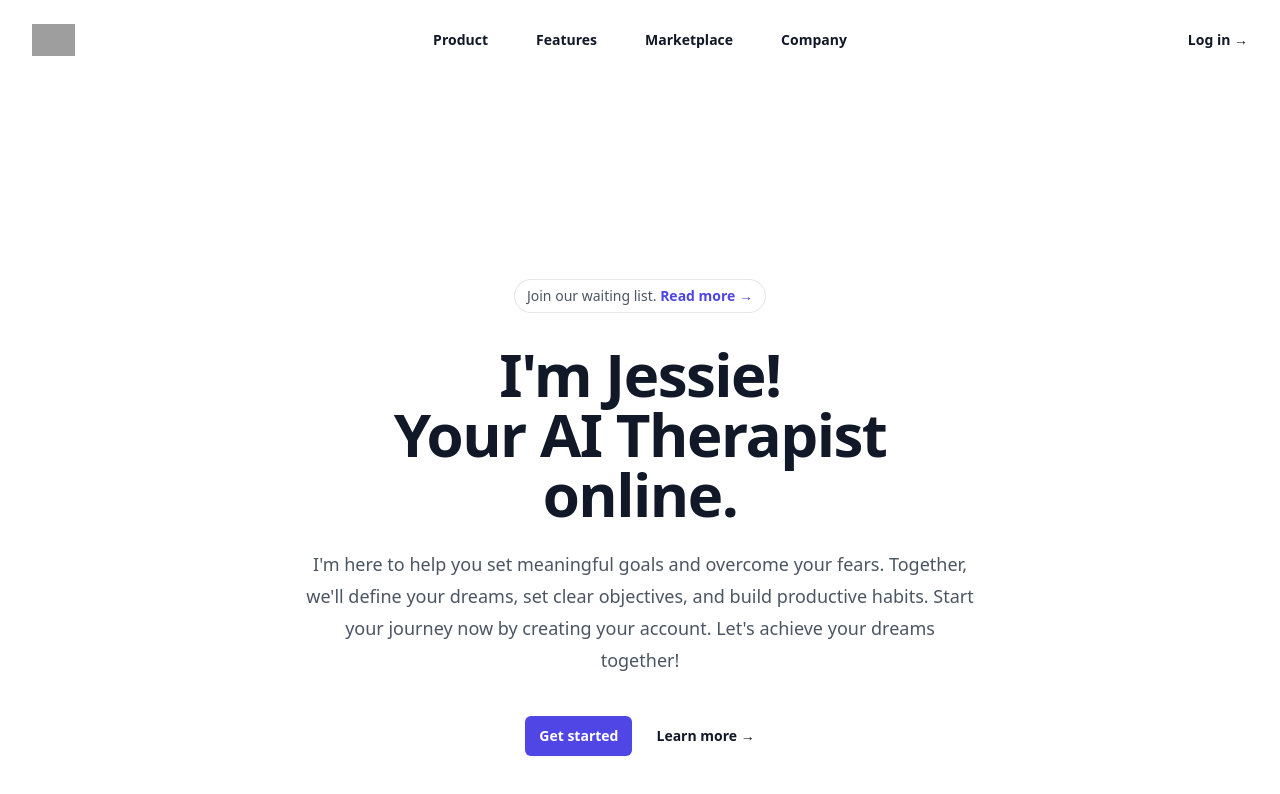
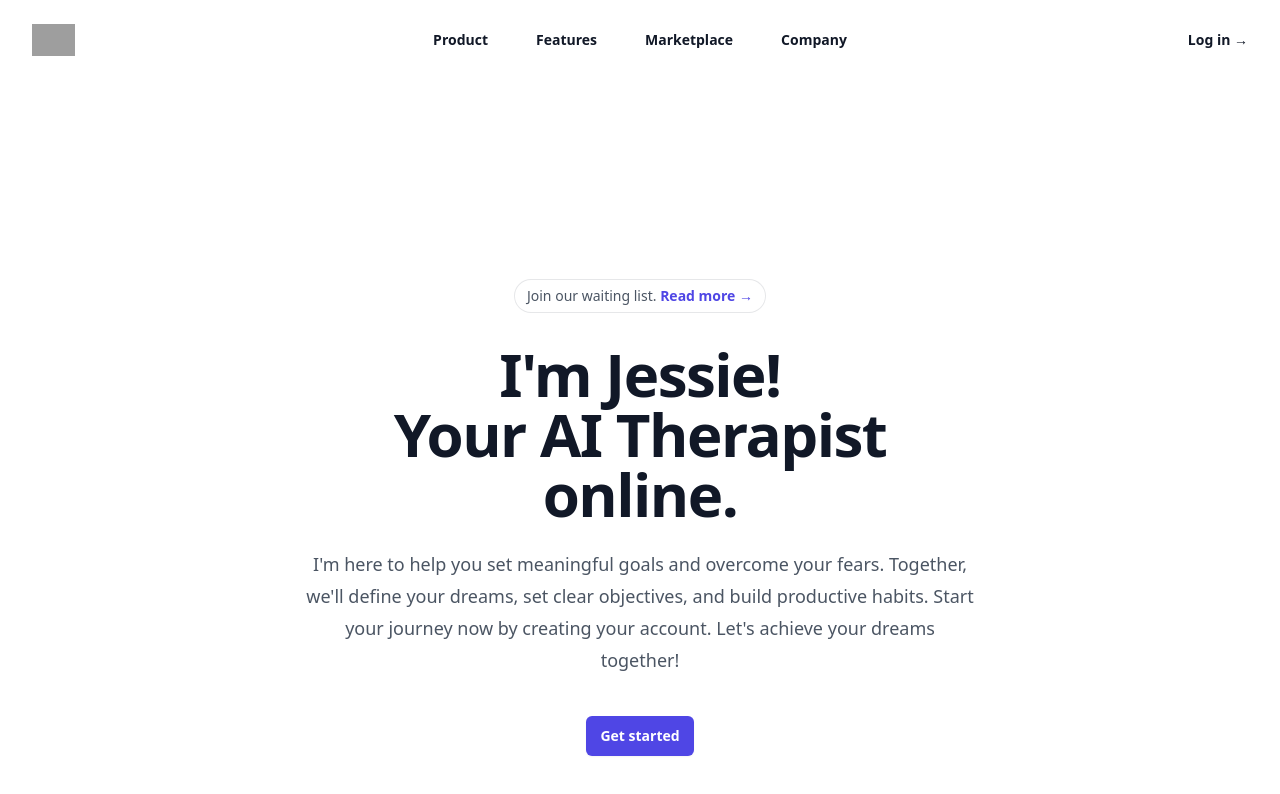
Before and after one commit to wmamedio/jessieaitherapist, a SvelteKit app in the folder my-svelte-app/: page / in a window 1280 px wide. Shown: the top 794 px of the page. Built offline with nearby package versions, Linux system fonts and the light colour scheme; grey boxes are pictures that could not be loaded.

Commit message:
Added Stripe payment link

```diff
--- a/my-svelte-app/src/routes/+page.svelte
+++ b/my-svelte-app/src/routes/+page.svelte
@@ -116,8 +116,8 @@
             <h1 class="text-4xl font-bold tracking-tight text-gray-900 sm:text-6xl">I'm Jessie!<br/>Your AI Therapist online.</h1>
             <p class="mt-6 text-lg leading-8 text-gray-600">I'm here to help you set meaningful goals and overcome your fears. Together, we'll define your dreams, set clear objectives, and build productive habits. Start your journey now by creating your account. Let's achieve your dreams together!</p>
             <div class="mt-10 flex items-center justify-center gap-x-6">
-                <a href="/blog" class="rounded-md bg-indigo-600 px-3.5 py-2.5 text-sm font-semibold text-white shadow-sm hover:bg-indigo-500 focus-visible:outline focus-visible:outline-2 focus-visible:outline-offset-2 focus-visible:outline-indigo-600">Get started</a>
-                <a href="/blog" class="text-sm font-semibold leading-6 text-gray-900">Learn more <span aria-hidden="true">→</span></a>
+                <a href="https://buy.stripe.com/aEUbMB1vC5m73UA4gg" class="rounded-md bg-indigo-600 px-3.5 py-2.5 text-sm font-semibold text-white shadow-sm hover:bg-indigo-500 focus-visible:outline focus-visible:outline-2 focus-visible:outline-offset-2 focus-visible:outline-indigo-600">Get started</a>
+                <!-- <a href="/blog" class="text-sm font-semibold leading-6 text-gray-900">Learn more<span aria-hidden="true">→</span></a>  -->
             </div>
         </div>
     </div>
```
